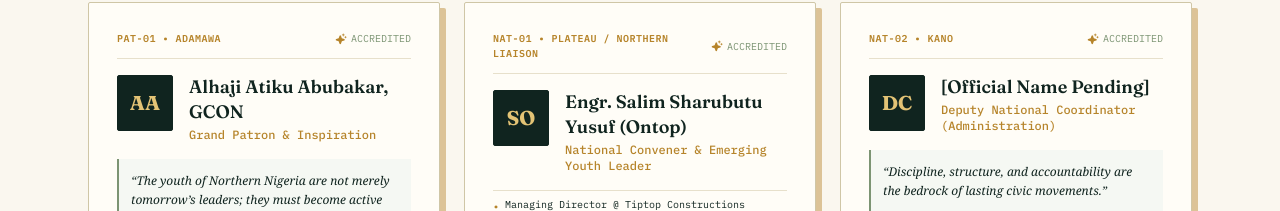
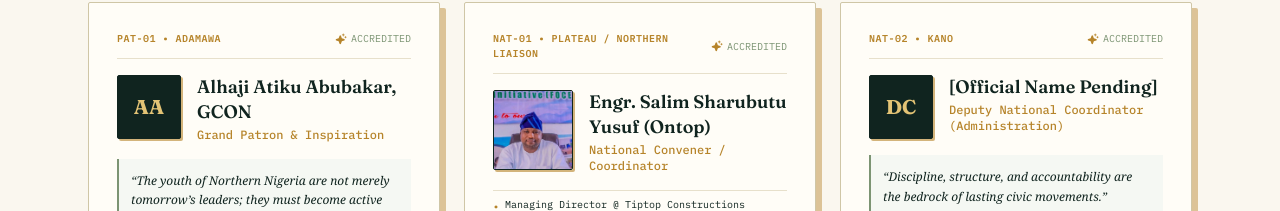
Before and after one commit to Yamojr001/anyv, a React (Vite) app: page /leadership in a window 1280 px wide. Shown: the part 741-952 px from the top of the page. Built offline with nearby package versions, Linux system fonts and the light colour scheme.

Commit message:
feat: update Engr. Salim Sharubutu Yusuf (Ontop) official title to National Convener / Coordinator with official portrait

```diff
--- a/src/components/LeadershipSection.jsx
+++ b/src/components/LeadershipSection.jsx
@@ -100,10 +100,10 @@ export default function LeadershipSection({ onEnlistClick }) {
                     <img
                       src={official.photoUrl}
                       alt={official.name}
-                      className="w-16 h-16 object-cover rounded-[2px] border border-[#10241f]"
+                      className="w-20 h-20 object-cover object-top rounded-[2px] border border-[#10241f] shadow-[2px_2px_0px_rgba(182,132,42,0.6)] shrink-0"
                     />
                   ) : (
-                    <div className="w-14 h-14 rounded-[2px] bg-[#10241f] text-[#e3c375] font-display font-bold text-xl flex items-center justify-center border border-[#10241f] shrink-0">
+                    <div className="w-16 h-16 rounded-[2px] bg-[#10241f] text-[#e3c375] font-display font-bold text-xl flex items-center justify-center border border-[#10241f] shadow-[2px_2px_0px_rgba(182,132,42,0.6)] shrink-0">
                       {official.initials}
                     </div>
                   )}
--- a/src/data/leadershipData.js
+++ b/src/data/leadershipData.js
@@ -30,11 +30,11 @@ export const leadershipOfficials = [
     id: 'exec-salim-ontop',
     name: 'Engr. Salim Sharubutu Yusuf (Ontop)',
     popularName: 'Engr. Salim (ONTOP) Sharubutu',
-    rankTitle: 'National Convener & Emerging Youth Leader',
+    rankTitle: 'National Convener / Coordinator',
     category: 'executive',
     state: 'Plateau / Northern Liaison',
     badgeCode: 'NAT-01',
-    photoUrl: '', // Initial fallback with elegant monogram
+    photoUrl: '/images/officials/salim-ontop.png',
     initials: 'SO',
     portfolioRoles: [
       'Managing Director @ Tiptop Constructions',
--- a/src/pages/LeadershipPage.jsx
+++ b/src/pages/LeadershipPage.jsx
@@ -129,10 +129,10 @@ export default function LeadershipPage() {
                       <img
                         src={official.photoUrl}
                         alt={official.name}
-                        className="w-16 h-16 object-cover rounded-[2px] border border-[#10241f]"
+                        className="w-20 h-20 object-cover object-top rounded-[2px] border border-[#10241f] shadow-[2px_2px_0px_rgba(182,132,42,0.6)] shrink-0"
                       />
                     ) : (
-                      <div className="w-14 h-14 rounded-[2px] bg-[#10241f] text-[#e3c375] font-display font-bold text-xl flex items-center justify-center border border-[#10241f] shrink-0">
+                      <div className="w-16 h-16 rounded-[2px] bg-[#10241f] text-[#e3c375] font-display font-bold text-xl flex items-center justify-center border border-[#10241f] shadow-[2px_2px_0px_rgba(182,132,42,0.6)] shrink-0">
                         {official.initials}
                       </div>
                     )}
```
Also changed, not shown: public/images/officials/salim-ontop.png (added).
